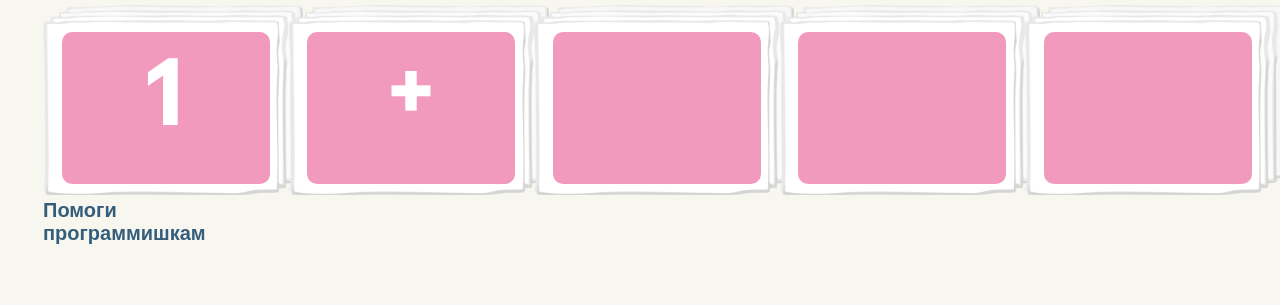
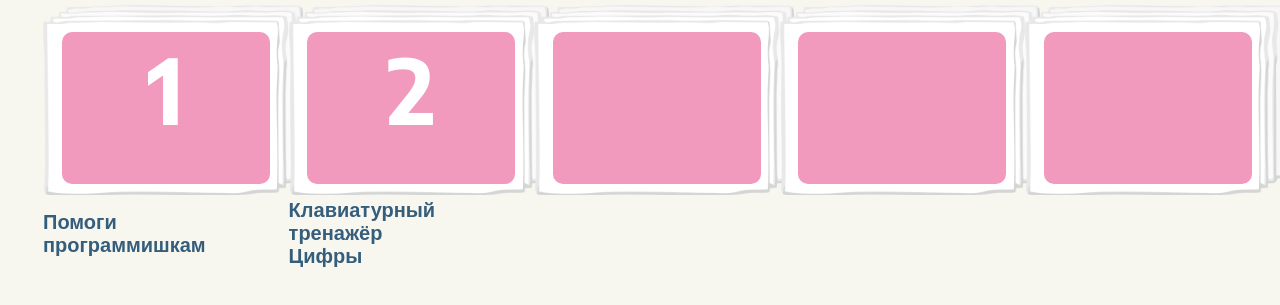
Before and after one commit to learn-funcode/prog4kids, a plain HTML site: page master-class.html in a window 1280 px wide. Shown: the part 73-378 px from the top of the page. Drawn offline with Linux system fonts and the light colour scheme; a web font is replaced by a local one.

Commit message:
Add files via upload

```diff
--- a/master-class.html
+++ b/master-class.html
@@ -34,9 +34,9 @@
 				</a>
 				</td>
 				<td>
-				<a href="index.html">
+				<a href="m0t2.html">
 					<div class="button">
-						<span class="mb0">+</span>
+						<span class="mb0">2</span>
 					</div>
 				</a>
 				</td>
@@ -63,7 +63,7 @@
 				</td>
 			<tr class="text">
 				<td>Помоги программишкам</td>
-				<td></td>
+				<td>Клавиатурный тренажёр <br> Цифры</td>
 				<td></td>
 				<td></td>
 				<td></td>
```
